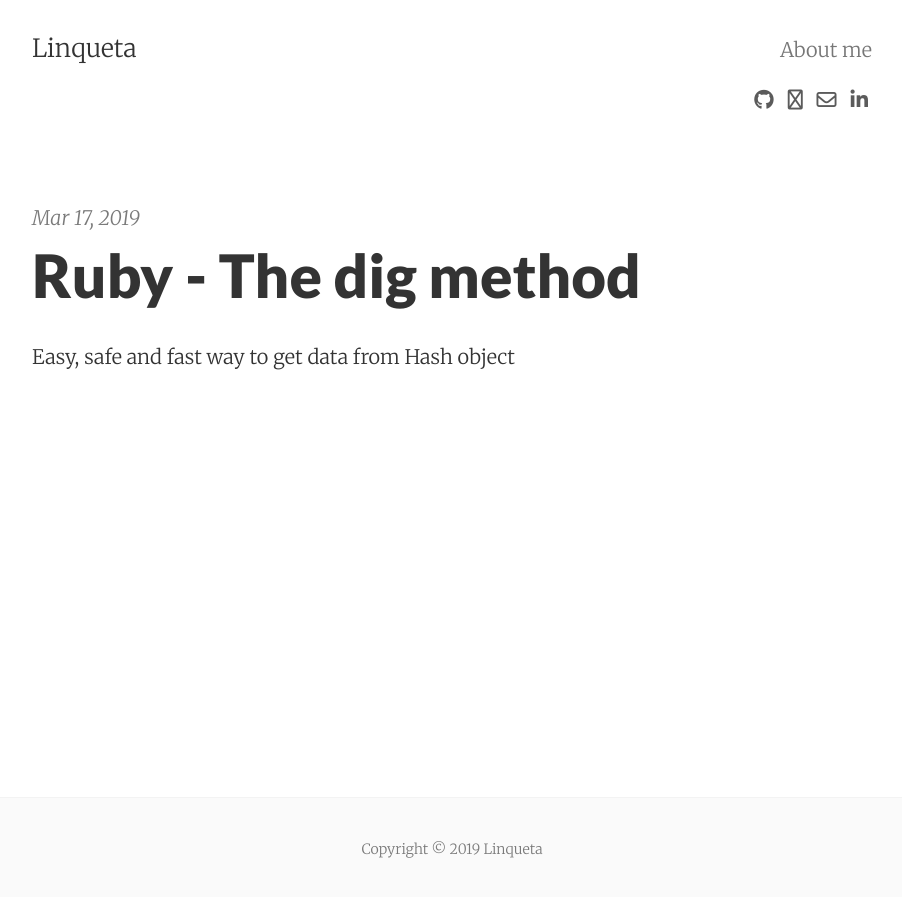
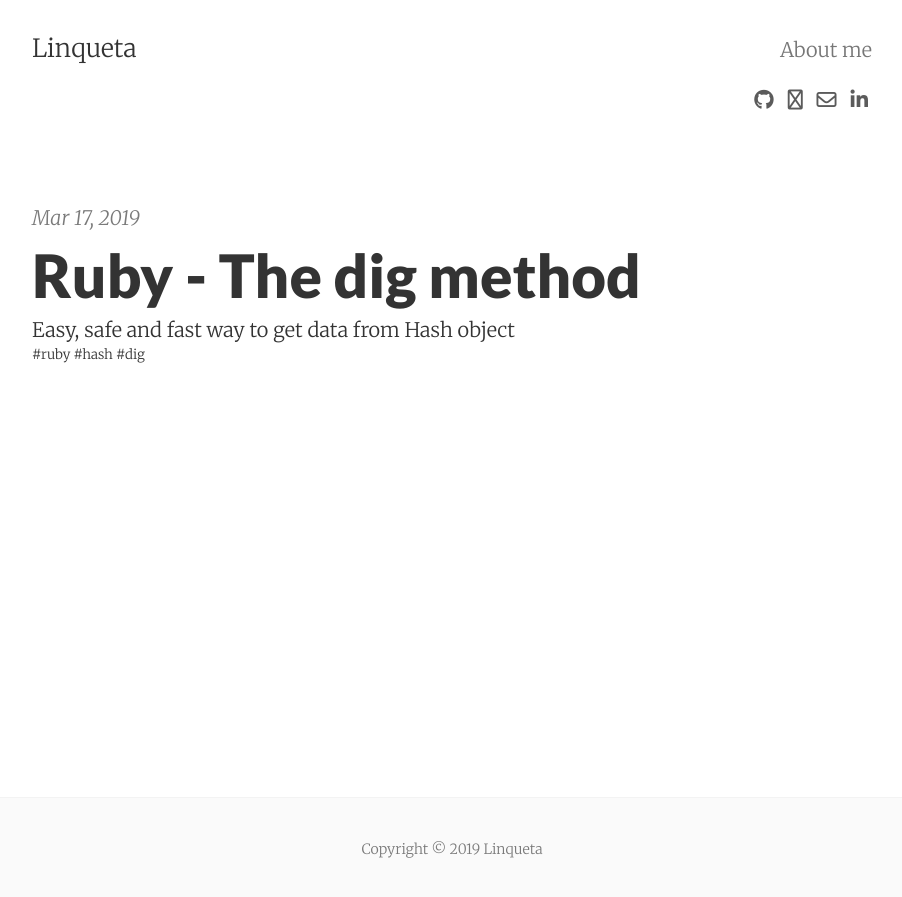
Before and after one commit to linqueta/blog, a Jekyll site: the page built from index.html, in a window 1280 px wide. Shown: the top 897 px of the page, without its empty margins (188-1090 px from the left). Built offline with Jekyll 4.4.1, drawn with Linux system fonts in a browser that asks for light colours; nearby versions of some CDN libraries; the list of posts is cut into pages by our own code.

Commit message:
add tags in to the index page

```diff
--- a/_posts/2019-03-17-ruby-hash-dig.md
+++ b/_posts/2019-03-17-ruby-hash-dig.md
@@ -5,6 +5,7 @@ date: 2019-03-17 18:00
 categories: ruby hash dig
 summary: Easy, safe and fast way to get data from Hash object
 description: Easy, safe and fast way to get data from Hash object
+tags: ruby hash dig
 ---
 
 ![excavator]({{ site.baseurl }}/images/excavator.jpeg)
--- a/_sass/_posts.scss
+++ b/_sass/_posts.scss
@@ -18,6 +18,14 @@
   margin-top: 0;
   font-weight: 600;
   color: #333;
+}
+
+.post-title {
+  margin-bottom: 3px;
+}
+
+.post-tags {
+  font-size: 10pt;
 }
 
 .post-footer {
--- a/index.html
+++ b/index.html
@@ -23,6 +23,14 @@ layout: default
               {{ post.excerpt }}
             {% endif %}
           </span>
+        </br>
+          <p class="post-tags">
+            {% if post.tags %}
+              {% for tag in post.tags %}
+                #{{ tag }}
+              {% endfor %}
+            {% endif %}
+          </p>
         </div>
       {% endfor %}
     </div>
```
